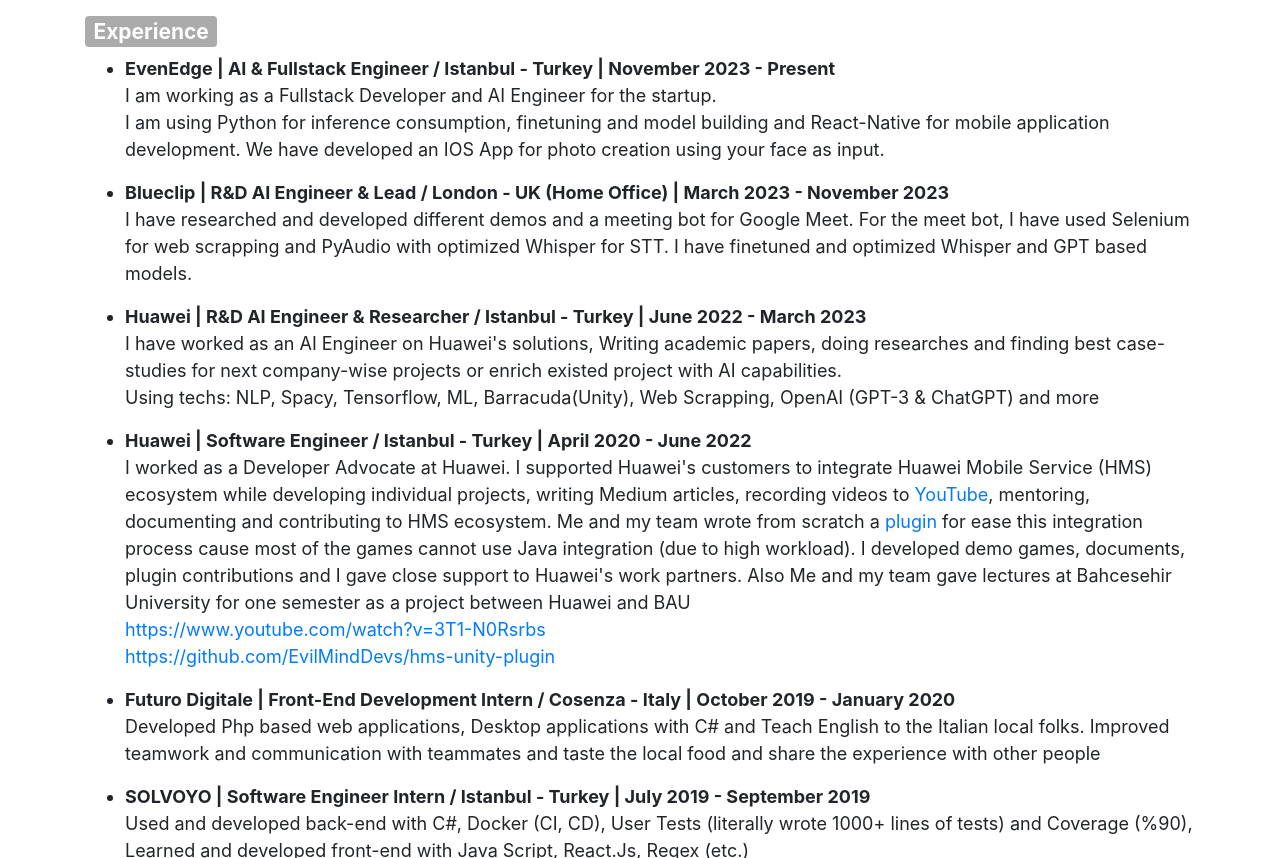
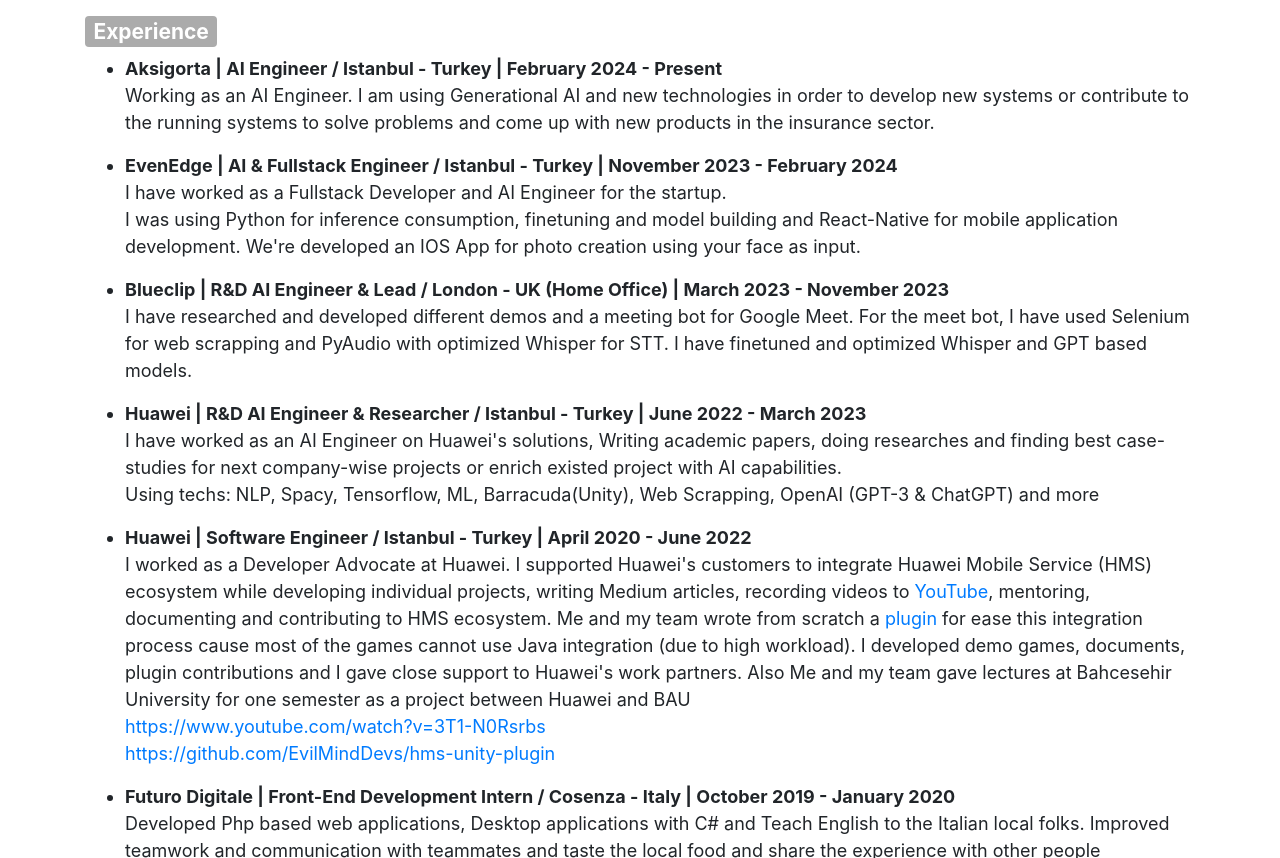
Before and after one commit to MustafaCQN/Protfolio, a website: page index.html in a window 1280 px wide. Shown: the part 1503-2361 px from the top of the page. Drawn offline with nearby package versions, Linux system fonts and the light colour scheme.

Commit message:
aksigorta added

```diff
--- a/index.html
+++ b/index.html
@@ -305,12 +305,18 @@
                 <div id="experience" class="col-md-12" style="font-size: large;">
                     <h3 id="experience-name"><span class="badge badge-danger">Experience</span></h3>
                     <ul>
-                        <li><strong>EvenEdge | AI & Fullstack Engineer / Istanbul - Turkey | November 2023 - Present</strong></li>
+                        <li><strong>Aksigorta | AI Engineer / Istanbul - Turkey | February 2024 - Present</strong></li>
                         <p>
-                            I am working as a Fullstack Developer and AI Engineer for the startup.<br>
-                            I am using Python for inference consumption, finetuning and model building and
+                            Working as an AI Engineer. I am using Generational AI and new technologies in order to
+                            develop new systems or contribute to the running systems to solve problems and come up with
+                            new products in the insurance sector.
+                        </p>
+                        <li><strong>EvenEdge | AI & Fullstack Engineer / Istanbul - Turkey | November 2023 - February 2024</strong></li>
+                        <p>
+                            I have worked as a Fullstack Developer and AI Engineer for the startup.<br>
+                            I was using Python for inference consumption, finetuning and model building and
                             React-Native for mobile application development.
-                            We have developed an IOS App for photo creation using your face as input.
+                            We're developed an IOS App for photo creation using your face as input.
                         </p>
                         <li><strong>Blueclip | R&D AI Engineer & Lead / London - UK (Home Office) | March 2023 - November 2023</strong></li>
                         <p>
```
